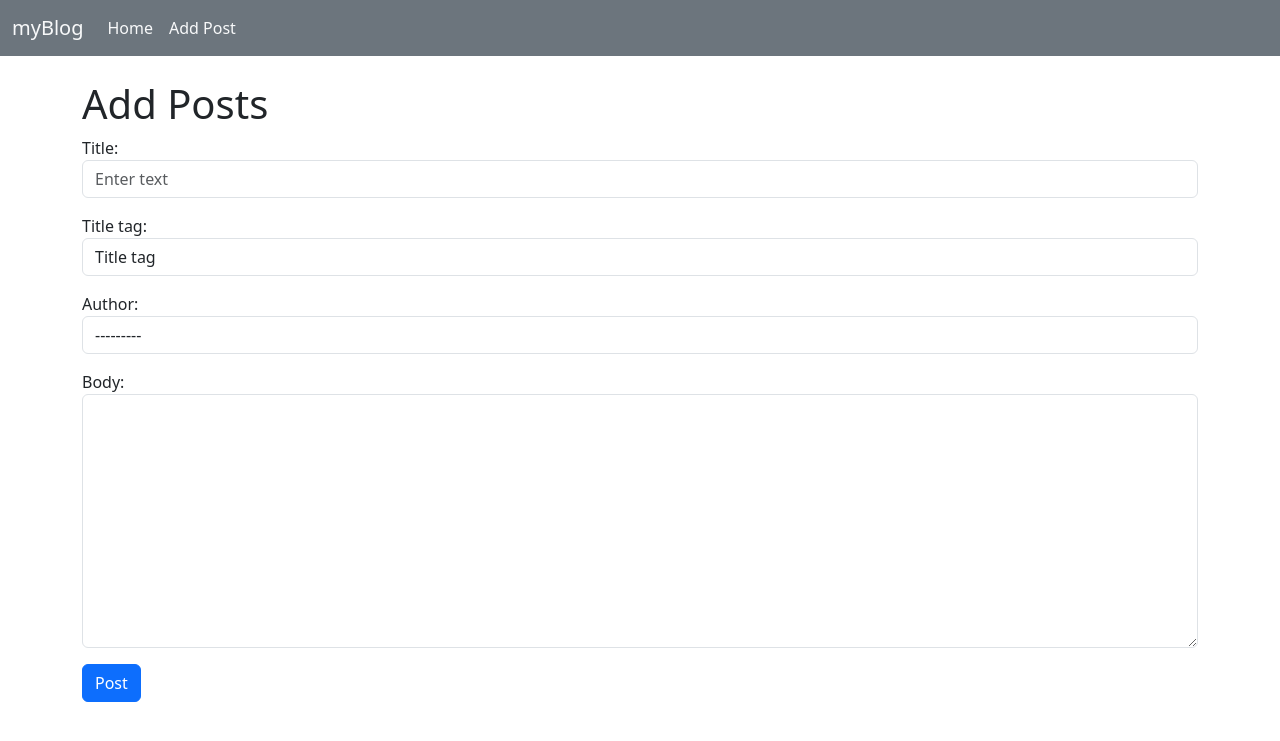
After one commit to zafar2062005/djangoblog, a Django app: page /add_post/ in a window 1280 px wide. The commit adds this page. Shown: the top 741 px of the page. Run offline with Django 5.2, Linux system fonts and the light colour scheme; data comes from the database, SQL or seed files in the repository; both versions use the stored data as it was after the commit.

Commit message:
add posts

```diff
--- /dev/null
+++ b/blog/forms.py
@@ -0,0 +1,13 @@
+from django import forms
+from .models import Post
+
+class PostForm(forms.ModelForm):
+    class Meta:
+        model = Post
+        fields = ('title', 'title_tag', 'author', 'body')
+        widgets = {
+            'title' : forms.TextInput(attrs={'class' : 'form-control' , 'placeholder' : 'Enter text'}), #use form-control to bootstrap
+            'title_tag' : forms.TextInput(attrs={'class' : 'form-control', 'placeholder' : 'Enter text'}),
+            'author' : forms.Select(attrs={'class' : 'form-control'}),
+            'body' : forms.Textarea(attrs={'class' : 'form-control'}),
+        }
--- a/blog/models.py
+++ b/blog/models.py
@@ -1,13 +1,23 @@
 from django.db import models
 #to get user that we created
 from django.contrib.auth.models import User
+from django.urls import reverse
 
 # Create your models here.
 
 class Post(models.Model):
     title = models.CharField(max_length=200)
+    title_tag = models.CharField(max_length=200, default='Title tag')
     author = models.ForeignKey(User, on_delete = models.CASCADE)
     body = models.TextField()
 
     def __str__(self) -> str:
         return self.title + " | " + str(self.author)
+    """
+The get_absolute_url method is like a helper function in Django models that helps you generate a link (URL) to a detailed view of an object. Here's why it might be useful:
+Consistency: Instead of writing the logic to generate URLs in multiple places in your code, you define it once in the model. This makes your code more organized and easier to maintain.
+Reusability: If you decide to change how your URLs are structured or generated, you only need to update it in one place (the get_absolute_url method) rather than hunting through your entire codebase.
+"""
+    def get_absolute_url(self):
+        # we can also use 'home' to redirect to homepage
+        return reverse('article', args=str(self.id))
--- a/blog/urls.py
+++ b/blog/urls.py
@@ -1,10 +1,13 @@
 from django.contrib import admin
 from django.urls import path,include
-from .views import HomeView, ArticleDetail
+from .views import HomeView, ArticleDetail, AddPost
 #here we are using class based views, classes not funcions that why it is different
+
+#most common mistake: kindly use commas in url pattern list
 urlpatterns = [
     path('admin/', admin.site.urls),
     path('', HomeView.as_view(), name='home' ),
+    path ('add_post/', AddPost.as_view(), name='add_post' ),
     # pk refers to as primary key when we are accessing elements from models we use priamry key
     path('article/<int:pk>', ArticleDetail.as_view(), name='article' )
 ]
--- a/blog/views.py
+++ b/blog/views.py
@@ -2,9 +2,10 @@ from django.shortcuts import render
 # listview will display objects as lists
 # detailview will display objects with bits of detail
 # "generic" implies that it is a common function
-from django.views.generic import ListView, DetailView
+from django.views.generic import ListView, DetailView,CreateView
 from .models import Post
 # Create your views here.
+from .forms import PostForm
 
 
 class HomeView(ListView):
@@ -18,3 +19,10 @@ class ArticleDetail(DetailView):
     queryset = Post.objects.all()  # fetches all objects from Post
     template_name = 'article.html'
     context_object_name = 'post' # while rendering elements in html template 'posts' is used
+
+class AddPost(CreateView):
+    model = Post
+    template_name = 'addpost.html'
+    form_class = PostForm
+    #fields = '__all__' # take evrything from model title,body,etc
+    #fields = ('title', 'body')
--- /dev/null
+++ b/templates/addpost.html
@@ -0,0 +1,25 @@
+{% extends 'base.html' %}
+{% block title %}Add posts{% endblock %}
+<!DOCTYPE html>
+<html lang="en">
+<head>
+    <meta charset="UTF-8">
+    <meta name="viewport" content="width=device-width, initial-scale=1.0">
+    <title>Home</title>
+</head>
+<body>
+    {% block content %}
+    <br>
+    <h1>Add Posts</h1>
+    <div class="form-group">
+    <form method="post">
+        {% csrf_token %}
+        <!-- takes all fields from post -->
+        <!-- here p refers to paragraph we can also use as_ul or as_table -->
+        {{ form.as_p }}
+        <button class="btn btn-primary">Post</button>
+    </form>
+    </div>
+    {% endblock %}
+</body>
+</html>
--- /dev/null
+++ b/templates/base.html
@@ -0,0 +1,46 @@
+<!doctype html>
+<html lang="en">
+  <head>
+    <meta charset="utf-8">
+    <meta name="viewport" content="width=device-width, initial-scale=1">
+    <!-- default blog title and it can be changed by using blocktitle  -->
+    <title>{% block title %}myBlog{% endblock %}</title>
+    <link href="https://cdn.jsdelivr.net/npm/bootstrap@5.3.2/dist/css/bootstrap.min.css" rel="stylesheet" integrity="sha384-T3c6CoIi6uLrA9TneNEoa7RxnatzjcDSCmG1MXxSR1GAsXEV/Dwwykc2MPK8M2HN" crossorigin="anonymous">
+    <style>
+        /* Custom CSS to remove underline from links */
+        a {
+            text-decoration: none;
+        }
+    </style>
+</head>
+  <body>
+    <nav class="navbar navbar-expand-lg bg-secondary">
+        <div class="container-fluid">
+            <a class="navbar-brand text-light" href="{% url 'home' %}">myBlog</a>
+            <button class="navbar-toggler" type="button" data-bs-toggle="collapse" data-bs-target="#navbarSupportedContent" aria-controls="navbarSupportedContent" aria-expanded="false" aria-label="Toggle navigation">
+                <span class="navbar-toggler-icon text-light"></span>
+            </button>
+            <div class="collapse navbar-collapse" id="navbarSupportedContent">
+                <ul class="navbar-nav me-auto mb-2 mb-lg-0">
+                    <li class="nav-item">
+                        <a class="nav-link text-light active" aria-current="page" href="{% url 'home' %}">Home</a>
+                    </li>
+                    <li class="nav-item">
+                        <a class="nav-link text-light" href="{% url 'add_post' %}">Add Post</a>
+                    </li>
+
+                </ul>
+            </div>
+        </div>
+    </nav>
+
+    <div class="container">
+        <!-- this blockcontent sucks out compoments from the remaining pages  -->
+    {% block content %}
+    {% endblock %}
+    </div>
+    <script src="https://cdn.jsdelivr.net/npm/bootstrap@5.3.2/dist/js/bootstrap.bundle.min.js" integrity="sha384-C6RzsynM9kWDrMNeT87bh95OGNyZPhcTNXj1NW7RuBCsyN/o0jlpcV8Qyq46cDfL" crossorigin="anonymous"></script>
+    <script src="https://cdn.jsdelivr.net/npm/@popperjs/core@2.11.8/dist/umd/popper.min.js" integrity="sha384-I7E8VVD/ismYTF4hNIPjVp/Zjvgyol6VFvRkX/vR+Vc4jQkC+hVqc2pM8ODewa9r" crossorigin="anonymous"></script>
+    <script src="https://cdn.jsdelivr.net/npm/bootstrap@5.3.2/dist/js/bootstrap.min.js" integrity="sha384-BBtl+eGJRgqQAUMxJ7pMwbEyER4l1g+O15P+16Ep7Q9Q+zqX6gSbd85u4mG4QzX+" crossorigin="anonymous"></script>
+</body>
+</html>
--- a/templates/index.html
+++ b/templates/index.html
@@ -1,3 +1,4 @@
+{% extends 'base.html' %}
 <!DOCTYPE html>
 <html lang="en">
 <head>
@@ -6,12 +7,14 @@
     <title>Home</title>
 </head>
 <body>
+    {% block content %}
     <h1>Posts</h1>
-    <ul><!--  we can also use x.first_name or last_name -->
+    <ul><!--  we can also use x.author.first_name or last_name or email-->
             {% for x in posts %}
             <li><a href="{% url 'article' x.pk %}">{{x.title}}</a> -- {{x.author}} <br>
                 {{x.body}} </li>
             {% endfor %}
     </ul>
+    {% endblock %}
 </body>
 </html>
```
Also changed, not shown: templates/article.html (+7 -0 lines), blog/migrations/0002_post_title_tag.py (added), db.sqlite3.
